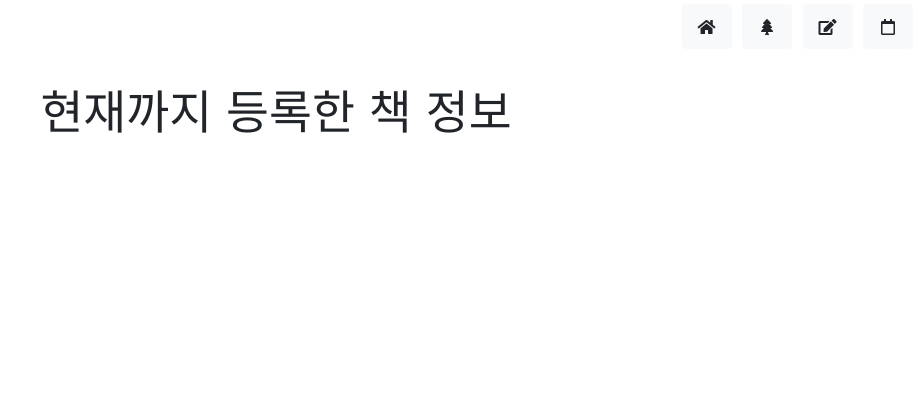
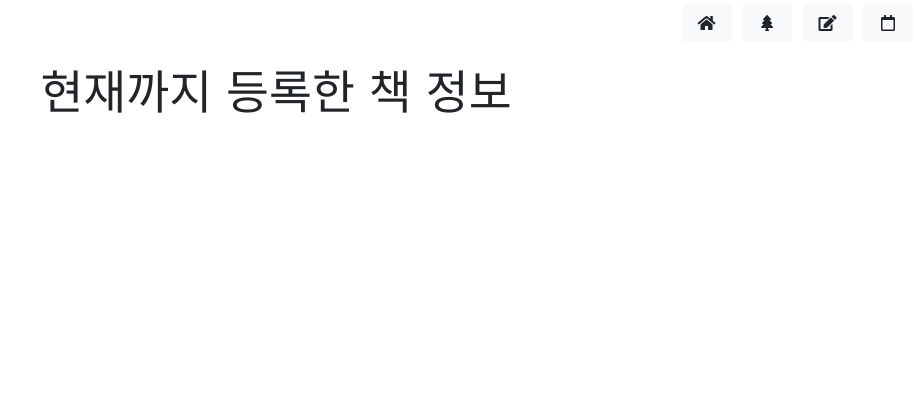
Before and after one commit to kmj931104/jack_and_booktree_project, a Flask app: page /bookregister in a window 1280 px wide. Shown: the top 420 px of the page, without its empty margins (364-1280 px from the left). Before the commit the page ends 133 px from the top, so only its background shows below. Run offline with Flask 2, Linux system fonts and the light colour scheme; data that the repository does not hold is empty; some libraries are stand-ins or nearby versions; some web fonts are replaced.

Commit message:
등록한 페이지_4
아이콘 크기 동일

```diff
--- a/templates/booktree_now.html
+++ b/templates/booktree_now.html
@@ -55,13 +55,12 @@
             }
 
             .wrap {
+                min-height: 1000px;
                 margin-top: 50px;
-                padding-top: 20px;
-                padding-bottom: 10px;
-                min-height: 1000px;
-                align-items: center;
+                margin-bottom: 20px;
                 display: flex;
                 flex-direction: column;
+                align-items: center;
 
             }
 
@@ -79,7 +78,7 @@
             button {
                 display: inline-block;
                 width: 50px;
-                height: 45px;
+                height: 38px;
                 margin: 4px 3px;
             }
 
@@ -135,7 +134,7 @@
                 location.href = '/booksadd';
             }
 
-             function moveToBookTree() {
+            function moveToBookTree() {
                 location.href = '/booktree'
             }
 
@@ -153,8 +152,8 @@
                 <button type="button" class="btn btn-light" onclick="moveToBookTree()"><i class="fas fa-tree"></i>
                 </button>
                 <button type="button" class="btn btn-light" onclick="moveToAddBooktree()"><i
-                                class="fas fa-edit"></i>
-                        </button>
+                        class="fas fa-edit"></i>
+                </button>
                 <button type="button" class="btn btn-light" onclick="moveToCalendar()"><i
                         class="far fa-calendar"></i>
                 </button>
```
